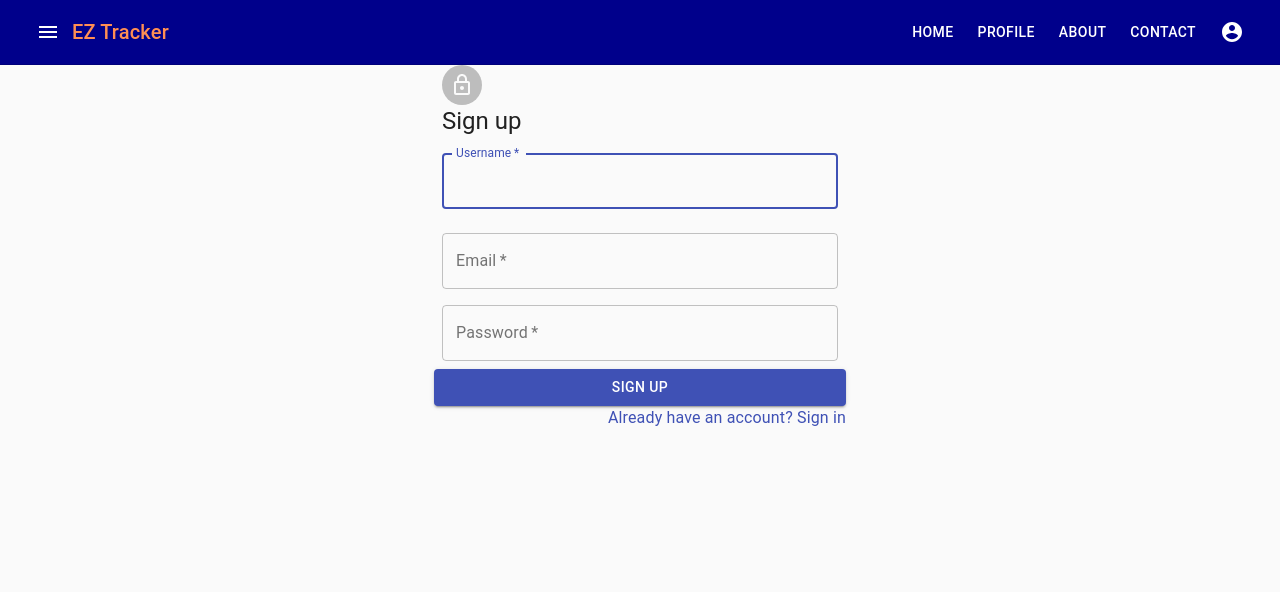
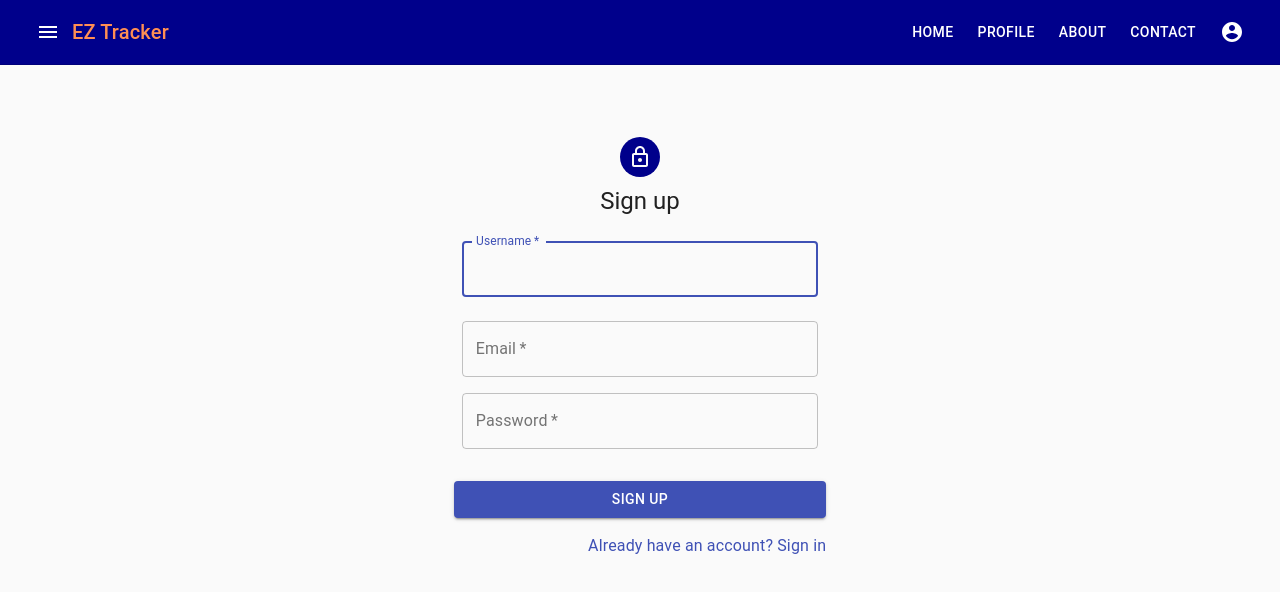
Before and after one commit to tonycrosby-tech/EZ_Tracker, a React (Create React App) app in the folder client/: page / in a window 1280 px wide. Shown: the top 592 px of the page. Built offline with nearby package versions, Linux system fonts and the light colour scheme.

Commit message:
fixed signup and signin pages

```diff
--- a/client/src/pages/SignIn.js
+++ b/client/src/pages/SignIn.js
@@ -8,6 +8,46 @@ import TextField from "@material-ui/core/TextField";
 import Grid from "@material-ui/core/Grid";
 import LockOutlinedIcon from "@material-ui/icons/LockOutlined";
 import Typography from "@material-ui/core/Typography";
+import { withStyles } from '@material-ui/core/styles';
+// const useStyles = makeStyles((theme) => ({
+//   paper: {
+//     marginTop: theme.spacing(8),
+//     display: 'flex',
+//     flexDirection: 'column',
+//     alignItems: 'center',
+//   },
+//   avatar: {
+//     margin: theme.spacing(1),
+//     backgroundColor: theme.palette.secondary.main,
+//   },
+//   form: {
+//     width: '100%', // Fix IE 11 issue.
+//     marginTop: theme.spacing(1),
+//   },
+//   submit: {
+//     margin: theme.spacing(3, 0, 2),
+//   },
+// }));
+
+const styles = theme => ({
+  paper: {
+    marginTop: theme.spacing(8),
+    display: 'flex',
+    flexDirection: 'column',
+    alignItems: 'center',
+  },
+  avatar: {
+    margin: theme.spacing(1),
+    backgroundColor: "#00008b",
+  },
+  form: {
+    width: '90%', // Fix IE 11 issue.
+    marginTop: theme.spacing(1),
+  },
+  submit: {
+    margin: theme.spacing(3, 0, 2),
+  },
+});
 class Login extends Component {
   constructor() {
     super();
@@ -17,7 +57,6 @@ class Login extends Component {
       message: "",
     };
   }
-
   onChange = (e) => {
     const state = this.state;
     state[e.target.name] = e.target.value;
@@ -43,20 +82,21 @@ class Login extends Component {
   };
 
   render() {
+    const { classes } = this.props;
     const { username, password, message } = this.state;
     return (
       <Grid container component="main">
         <CssBaseline />
         <Grid item xs={false} sm={4} md={7} />
         <Grid item xs={12} sm={8} md={5} elevation={6}>
-          <div>
-            <Avatar>
+          <div className={classes.paper}>
+            <Avatar className={classes.avatar}>
               <LockOutlinedIcon />
             </Avatar>
             <Typography component="h1" variant="h5">
               Sign in
             </Typography>
-            <form onSubmit={this.onSubmit}>
+            <form className={classes.form} onSubmit={this.onSubmit}>
               {message !== "" && <p>{message}</p>}
               <TextField
                 variant="outlined"
@@ -95,6 +135,7 @@ class Login extends Component {
                 label="Remember me"
               /> */}
               <Button
+                className={classes.submit}
                 type="submit"
                 fullWidth
                 variant="contained"
@@ -120,4 +161,4 @@ class Login extends Component {
   }
 }
 
-export default Login;
+export default withStyles(styles, { withTheme: true })(Login);
--- a/client/src/pages/Signup.js
+++ b/client/src/pages/Signup.js
@@ -3,19 +3,34 @@ import Avatar from "@material-ui/core/Avatar";
 import Button from "@material-ui/core/Button";
 import CssBaseline from "@material-ui/core/CssBaseline";
 import TextField from "@material-ui/core/TextField";
-// import Link from "@material-ui/core/Link";
 import Grid from "@material-ui/core/Grid";
-import Box from "@material-ui/core/Box";
 import LockOutlinedIcon from "@material-ui/icons/LockOutlined";
 import Typography from "@material-ui/core/Typography";
-import { makeStyles } from "@material-ui/core/styles";
+import { withStyles } from "@material-ui/core/styles";
 import Container from "@material-ui/core/Container";
-import API from "../utils/API";
 import React, { Component } from "react";
-import ReactDOM from "react-dom";
 import axios from "axios";
 import Link from "@material-ui/core/Link";
 
+const styles = theme => ({
+  paper: {
+    marginTop: theme.spacing(8),
+    display: 'flex',
+    flexDirection: 'column',
+    alignItems: 'center',
+  },
+  avatar: {
+    margin: theme.spacing(1),
+    backgroundColor: "#00008b",
+  },
+  form: {
+    width: '90%', // Fix IE 11 issue.
+    marginTop: theme.spacing(1),
+  },
+  submit: {
+    margin: theme.spacing(3, 0, 2),
+  },
+});
 class Signup extends Component {
   constructor() {
     super();
@@ -50,18 +65,19 @@ class Signup extends Component {
   };
 
   render() {
+    const { classes } = this.props;
     const { email, username, password } = this.state;
     return (
       <Container component="main" maxWidth="xs">
         <CssBaseline />
-        <div>
-          <Avatar>
+        <div className={classes.paper}>
+          <Avatar className={classes.avatar}>
             <LockOutlinedIcon />
           </Avatar>
-          <Typography component="h1" variant="h5">
+          <Typography  component="h1" variant="h5">
             Sign up
           </Typography>
-          <form onSubmit={this.onSubmit}>
+          <form className={classes.form} onSubmit={this.onSubmit}>
             <Grid container spacing={2}>
               <Grid item xs={12}>
                 <TextField
@@ -113,6 +129,7 @@ class Signup extends Component {
                 variant="contained"
                 color="primary"
                 fullWidth
+                className={classes.submit}
               >
                 Sign Up
               </Button>
@@ -134,4 +151,4 @@ class Signup extends Component {
   }
 }
 
-export default Signup;
+export default withStyles(styles, { withTheme: true })(Signup);
```
